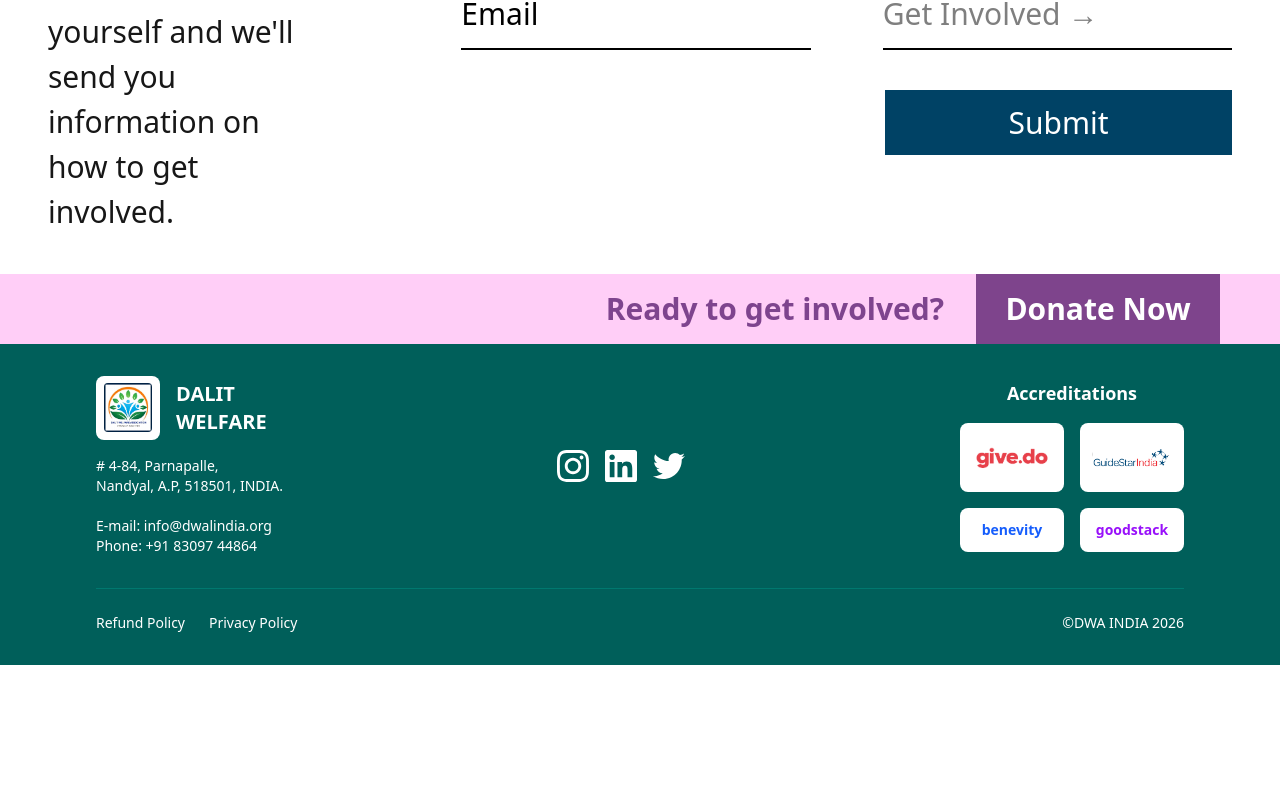
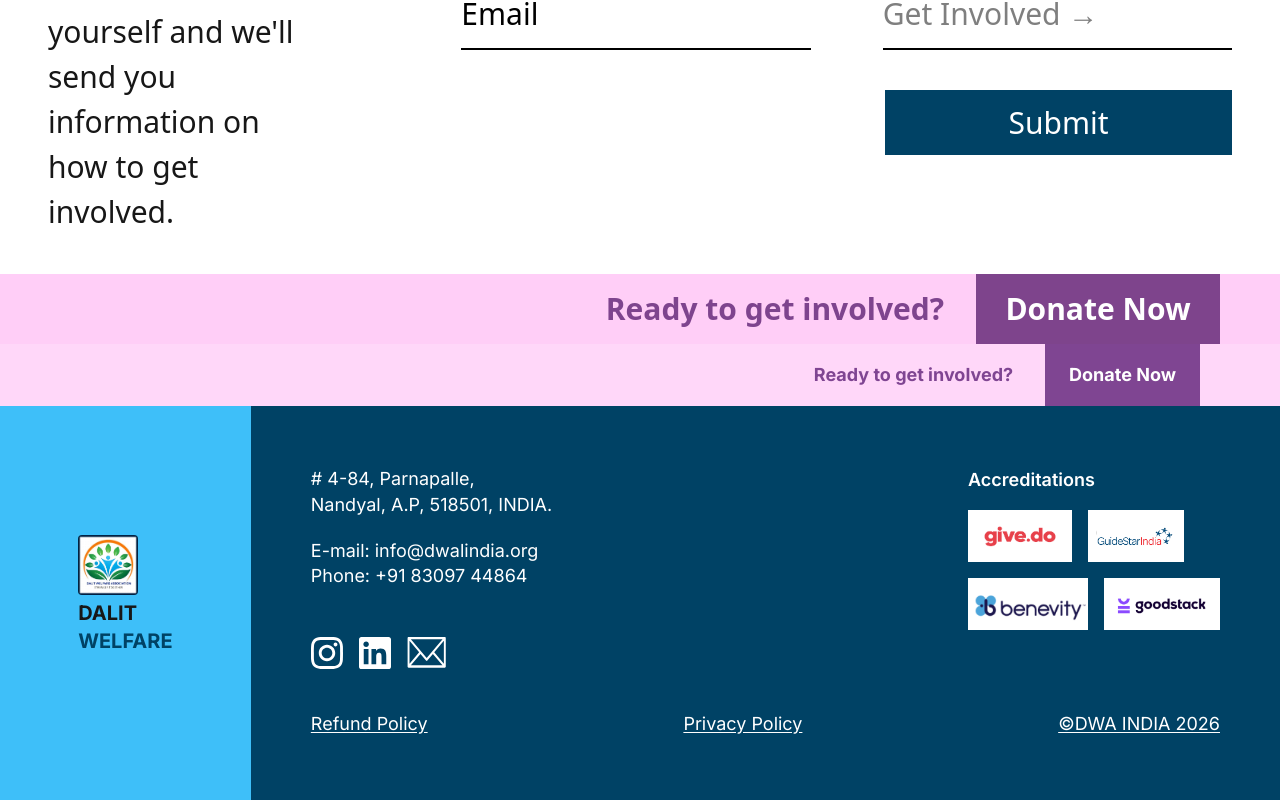
Before and after one commit to dwaindiawebteam-jpg/DWAUI2025, a Next.js app: page /support in a window 1280 px wide. Shown: the part 4524-5324 px from the top of the page. Before the commit the page ends 5189 px from the top, so only its background shows below. Built offline with nearby package versions, Linux system fonts and the light colour scheme; no server answers.

Commit message:
redesigned footer according to Figma design
redesigned footer according to Figma design
added Figma design colours to global.css
added missed accreditation logos

```diff
--- a/src/app/globals.css
+++ b/src/app/globals.css
@@ -10,6 +10,13 @@
   --color-foreground: var(--foreground);
   --font-sans: var(--font-geist-sans);
   --font-mono: var(--font-geist-mono);
+
+  --color-navy-blue: #004265;
+  --color-blue: #3EBFF9;
+  --color-yellow: #FFD446;
+  --color-orange: #FDAB14;
+  --color-purple: #7F4592;
+  --color-pink: #FF9DF0;
 }
 
 
--- a/src/components/Footer.tsx
+++ b/src/components/Footer.tsx
@@ -1,28 +1,45 @@
-import React, { FC } from 'react'
-import Image from 'next/image'
+import React, { FC } from "react";
+import Image from "next/image";
 
 const Footer: FC = () => {
   return (
-    <section className="bg-teal-800 py-8">
-      <div className="max-w-6xl mx-auto px-4 sm:px-6 lg:px-8">
-        <div className="flex flex-col md:flex-row items-center justify-between">
-          {/* Left side - Address and Contact */}
-          <div className="text-white mb-6 md:mb-0">
-            <div className="flex items-center mb-4">
-              <div className="w-16 h-16 bg-white rounded-lg flex items-center justify-center mr-4">
+    <section className="">
+      {/* donation */}
+      <div className="relative flex flex-row editor-content gap-8 font-bold justify-end items-center bg-pink/41">
+        <span className="justify-center text-purple">
+          Ready to get involved?
+        </span>
+        <button className="py-4 px-6 mr-20 bg-purple text-white hover:bg-purple/80 transition-colors">
+          Donate Now
+        </button>
+      </div>
+      <div className="relative flex flex-col md:flex-row editor-content bg-teal-900">
+        {/* logo and company name */}
+        <div className="w-80 bg-navy-blue md:bg-blue relative flex flex-col justify-center items-center">
+          <div className="flex  flex-col mb-4">
+            <div className="w-16 h-16">
               <Image
                 src="/images/icon.jpg"
                 alt="DWA Logo"
-                  width={48}
-                  height={48}
+                width={60}
+                height={60}
                 className="rounded"
               />
             </div>
             <div>
               <h3 className="text-xl font-bold">DALIT</h3>
-                <h3 className="text-xl font-bold">WELFARE</h3>
+              <h3 className="text-navy-blue text-xl font-bold">WELFARE</h3>
             </div>
           </div>
+        </div>
+
+        {/* address and contact details */}
+        <div className="px-15 py-15 w-full bg-navy-blue text-white relative flex flex-col justify-center">
+          {/* content */}
+          <div className=" relative flex flex-row mb-6 justify-between gap-4 items-start">
+            {/* Left - Address and Contact */}
+            <div className="flex flex-col gap-12">
+              {/* Address and Contact Details */}
               <div className="text-sm">
                 <p># 4-84, Parnapalle,</p>
                 <p>Nandyal, A.P, 518501, INDIA.</p>
@@ -30,32 +47,58 @@ const Footer: FC = () => {
                 <p>E-mail: info@dwalindia.org</p>
                 <p>Phone: +91 83097 44864</p>
               </div>
-          </div>
 
-          {/* Center - Social Media Icons */}
-          <div className="flex space-x-4 mb-6 md:mb-0">
-            <a href="#" className="text-white hover:text-gray-300 transition-colors" aria-label="Instagram">
-              <svg className="w-8 h-8" fill="currentColor" viewBox="0 0 24 24">
-                <path d="M12 2.163c3.204 0 3.584.012 4.85.07 3.252.148 4.771 1.691 4.919 4.919.058 1.265.069 1.645.069 4.849 0 3.205-.012 3.584-.069 4.849-.149 3.225-1.664 4.771-4.919 4.919-1.266.058-1.644.07-4.85.07-3.204 0-3.584-.012-4.849-.07-3.26-.149-4.771-1.699-4.919-4.92-.058-1.265-.07-1.644-.07-4.849 0-3.204.013-3.583.07-4.849.149-3.227 1.664-4.771 4.919-4.919 1.266-.057 1.645-.069 4.849-.069zm0-2.163c-3.259 0-3.667.014-4.947.072-4.358.2-6.78 2.618-6.98 6.98-.059 1.281-.073 1.689-.073 4.948 0 3.259.014 3.668.072 4.948.2 4.358 2.618 6.78 6.98 6.98 1.281.058 1.689.072 4.948.072 3.259 0 3.668-.014 4.948-.072 4.354-.2 6.782-2.618 6.979-6.98.059-1.28.073-1.689.073-4.948 0-3.259-.014-3.667-.072-4.947-.196-4.354-2.617-6.78-6.979-6.98-1.281-.059-1.69-.073-4.949-.073zm0 5.838c-3.403 0-6.162 2.759-6.162 6.162s2.759 6.163 6.162 6.163 6.162-2.759 6.162-6.163c0-3.403-2.759-6.162-6.162-6.162zm0 10.162c-2.209 0-4-1.79-4-4 0-2.209 1.791-4 4-4s4 1.791 4 4c0 2.21-1.791 4-4 4zm6.406-11.845c-.796 0-1.441.645-1.441 1.44s.645 1.44 1.441 1.44c.795 0 1.439-.645 1.439-1.44s-.644-1.44-1.439-1.44z"/>
+              {/* Social Media Icons */}
+              <div className="flex space-x-4">
+                <a
+                  href="#"
+                  className="text-white hover:text-blue transition-colors" // change color
+                  aria-label="Instagram"
+                >
+                  <svg
+                    className="w-8 h-8"
+                    fill="currentColor"
+                    viewBox="0 0 24 24"
+                  >
+                    <path d="M12 2.163c3.204 0 3.584.012 4.85.07 3.252.148 4.771 1.691 4.919 4.919.058 1.265.069 1.645.069 4.849 0 3.205-.012 3.584-.069 4.849-.149 3.225-1.664 4.771-4.919 4.919-1.266.058-1.644.07-4.85.07-3.204 0-3.584-.012-4.849-.07-3.26-.149-4.771-1.699-4.919-4.92-.058-1.265-.07-1.644-.07-4.849 0-3.204.013-3.583.07-4.849.149-3.227 1.664-4.771 4.919-4.919 1.266-.057 1.645-.069 4.849-.069zm0-2.163c-3.259 0-3.667.014-4.947.072-4.358.2-6.78 2.618-6.98 6.98-.059 1.281-.073 1.689-.073 4.948 0 3.259.014 3.668.072 4.948.2 4.358 2.618 6.78 6.98 6.98 1.281.058 1.689.072 4.948.072 3.259 0 3.668-.014 4.948-.072 4.354-.2 6.782-2.618 6.979-6.98.059-1.28.073-1.689.073-4.948 0-3.259-.014-3.667-.072-4.947-.196-4.354-2.617-6.78-6.979-6.98-1.281-.059-1.69-.073-4.949-.073zm0 5.838c-3.403 0-6.162 2.759-6.162 6.162s2.759 6.163 6.162 6.163 6.162-2.759 6.162-6.163c0-3.403-2.759-6.162-6.162-6.162zm0 10.162c-2.209 0-4-1.79-4-4 0-2.209 1.791-4 4-4s4 1.791 4 4c0 2.21-1.791 4-4 4zm6.406-11.845c-.796 0-1.441.645-1.441 1.44s.645 1.44 1.441 1.44c.795 0 1.439-.645 1.439-1.44s-.644-1.44-1.439-1.44z" />
                   </svg>
                 </a>
-            <a href="#" className="text-white hover:text-gray-300 transition-colors" aria-label="LinkedIn">
-              <svg className="w-8 h-8" fill="currentColor" viewBox="0 0 24 24">
-                <path d="M20.447 20.452h-3.554v-5.569c0-1.328-.027-3.037-1.852-3.037-1.853 0-2.136 1.445-2.136 2.939v5.667H9.351V9h3.414v1.561h.046c.477-.9 1.637-1.85 3.37-1.85 3.601 0 4.267 2.37 4.267 5.455v6.286zM5.337 7.433c-1.144 0-2.063-.926-2.063-2.065 0-1.138.92-2.063 2.063-2.063 1.14 0 2.064.925 2.064 2.063 0 1.139-.925 2.065-2.064 2.065zm1.782 13.019H3.555V9h3.564v11.452zM22.225 0H1.771C.792 0 0 .774 0 1.729v20.542C0 23.227.792 24 1.771 24h20.451C23.2 24 24 23.227 24 22.271V1.729C24 .774 23.2 0 22.222 0h.003z"/>
+                <a
+                  href="#"
+                  className="text-white hover:text-gray-300 transition-colors"
+                  aria-label="LinkedIn"
+                >
+                  <svg
+                    className="w-8 h-8"
+                    fill="currentColor"
+                    viewBox="0 0 24 24"
+                  >
+                    <path d="M20.447 20.452h-3.554v-5.569c0-1.328-.027-3.037-1.852-3.037-1.853 0-2.136 1.445-2.136 2.939v5.667H9.351V9h3.414v1.561h.046c.477-.9 1.637-1.85 3.37-1.85 3.601 0 4.267 2.37 4.267 5.455v6.286zM5.337 7.433c-1.144 0-2.063-.926-2.063-2.065 0-1.138.92-2.063 2.063-2.063 1.14 0 2.064.925 2.064 2.063 0 1.139-.925 2.065-2.064 2.065zm1.782 13.019H3.555V9h3.564v11.452zM22.225 0H1.771C.792 0 0 .774 0 1.729v20.542C0 23.227.792 24 1.771 24h20.451C23.2 24 24 23.227 24 22.271V1.729C24 .774 23.2 0 22.222 0h.003z" />
                   </svg>
                 </a>
-            <a href="#" className="text-white hover:text-gray-300 transition-colors" aria-label="Twitter/X">
-              <svg className="w-8 h-8" fill="currentColor" viewBox="0 0 24 24">
-                <path d="M24 4.557c-.883.392-1.832.656-2.828.775 1.017-.609 1.798-1.574 2.165-2.724-.951.564-2.005.974-3.127 1.195-.897-.957-2.178-1.555-3.594-1.555-3.179 0-5.515 2.966-4.797 6.045-4.091-.205-7.719-2.165-10.148-5.144-1.29 2.213-.669 5.108 1.523 6.574-.806-.026-1.566-.247-2.229-.616-.054 2.281 1.581 4.415 3.949 4.89-.693.188-1.452.232-2.224.084.626 1.956 2.444 3.379 4.6 3.419-2.07 1.623-4.678 2.348-7.29 2.04 2.179 1.397 4.768 2.212 7.548 2.212 9.142 0 14.307-7.721 13.995-14.646.962-.695 1.797-1.562 2.457-2.549z"/>
+                <a
+                  href="#"
+                  className="text-white hover:text-gray-300 transition-colors"
+                  aria-label="Twitter/X"
+                >
+                  <svg
+                    className="w-10 h-8"
+                    fill="currentColor"
+                    viewBox="0 0 57 47"
+                  >
+                    <path d="M54.6765 0H1.40196C0.630882 0 0 0.75 0 1.66667V43.3333C0 44.25 0.630882 45 1.40196 45H54.6765C55.4475 45 56.0784 44.25 56.0784 43.3333V1.66667C56.0784 0.75 55.4475 0 54.6765 0ZM51.3118 3.33333L28.0392 31L4.76667 3.33333H51.3118ZM2.80392 5.66667L16.9637 22.5L2.80392 39.3333V5.66667ZM4.83676 41.6667L18.9265 24.9167L27.0578 34.5833C27.6186 35.25 28.4598 35.25 29.0206 34.5833L37.152 24.9167L51.2417 41.6667H4.83676ZM53.2745 39.3333L39.1147 22.5L53.2745 5.66667V39.3333Z" />
                   </svg>
                 </a>
               </div>
+            </div>
 
-          {/* Right side - Accreditations */}
-          <div className="text-center">
-            <h4 className="text-white text-lg font-semibold mb-4">Accreditations</h4>
-            <div className="grid grid-cols-2 gap-4">
-              <div className="bg-white rounded-lg p-3 flex items-center justify-center">
+            {/* right - Accreditation */}
+            <div className="flex flex-col">
+              <h4 className="text-white text-lg font-semibold mb-4">
+                Accreditations
+              </h4>
+              <div className="flex h-13 flex-row gap-4">
+                <div className="bg-white px-3 flex items-center justify-center">
                   <Image
                     src="/images/homepage/Accrediations/give.do.png"
                     alt="Give.do"
@@ -64,7 +107,7 @@ const Footer: FC = () => {
                     className="object-contain"
                   />
                 </div>
-              <div className="bg-white rounded-lg p-3 flex items-center justify-center">
+                <div className="bg-white px-2 flex items-center justify-center">
                   <Image
                     src="/images/homepage/Accrediations/GuideStarIndia.png"
                     alt="GuideStar India"
@@ -73,29 +116,46 @@ const Footer: FC = () => {
                     className="object-contain"
                   />
                 </div>
-              <div className="bg-white rounded-lg p-3 flex items-center justify-center">
-                <div className="text-blue-600 font-bold text-sm">benevity</div>
               </div>
-              <div className="bg-white rounded-lg p-3 flex items-center justify-center">
-                <div className="text-purple-600 font-bold text-sm">goodstack</div>
+              <div className="flex h-13 flex-row gap-4 mt-4">
+                <div className="bg-white flex items-center justify-center">
+                  <Image
+                    src="/images/homepage/Accrediations/benevity.png"
+                    alt="Benevity"
+                    width={120}
+                    height={40}
+                    className="object-contain"
+                  />
+                </div>
+                <div className="bg-white px-2 flex items-center justify-center">
+                  <Image
+                    src="/images/homepage/Accrediations/goodstack.png"
+                    alt="GoodStack"
+                    width={100}
+                    height={40}
+                    className="object-contain"
+                  />
                 </div>
               </div>
             </div>
           </div>
 
-        {/* Bottom section - Links and Copyright */}
-        <div className="border-t border-teal-700 mt-8 pt-6 flex flex-col md:flex-row justify-between items-center text-white text-sm">
-          <div className="flex space-x-6 mb-4 md:mb-0">
-            <a href="#" className="hover:text-gray-300 transition-colors">Refund Policy</a>
-            <a href="#" className="hover:text-gray-300 transition-colors">Privacy Policy</a>
-          </div>
-          <div>
+          {/* policies */}
+          <div className="mt-4 relative flex flex-row justify-between items-center">
+            <a href="#" className="hover:underline">
+              Refund Policy
+            </a>
+            <a href="#" className="hover:underline">
+              Privacy Policy
+            </a>
+            <a href="#" className="hover:underline">
               ©DWA INDIA 2026
+            </a>
           </div>
         </div>
       </div>
     </section>
-  )
-}
+  );
+};
 
-export default Footer
+export default Footer;
```
Also changed, not shown: public/images/homepage/Accrediations/benevity.png (added), public/images/homepage/Accrediations/goodstack.png (added). Lines whose indentation alone changed are shown as unchanged.
